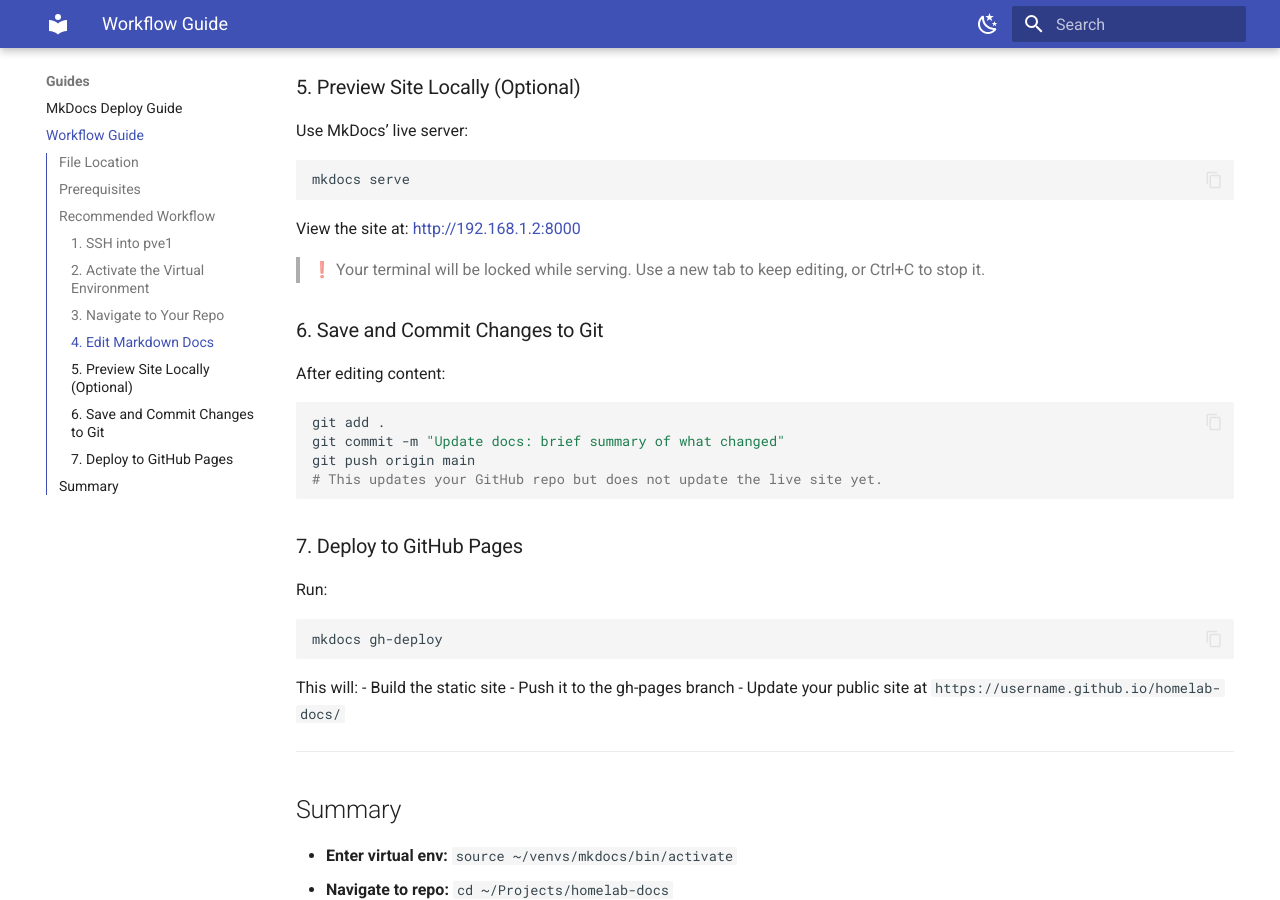
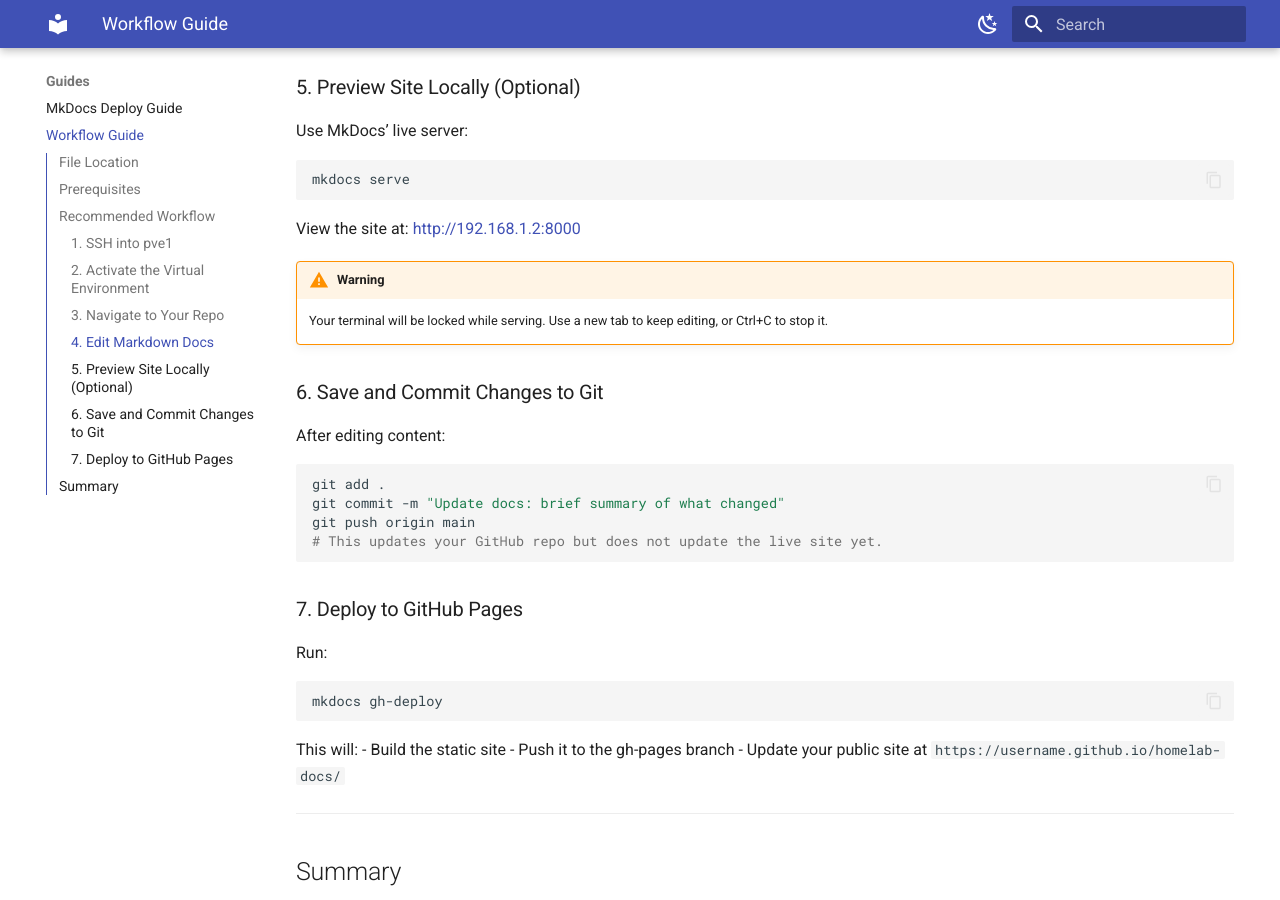
Before and after one commit to Tylerwkoontz/homelab-docs, an MkDocs documentation site: the page built from docs/guides/mkdocs_workflow_guide.md, in a window 1280 px wide and 900 px high, scrolled down 1523 px. Built offline with MkDocs 1.6.1 and Material for MkDocs 9.7.7, drawn with Linux system fonts in a browser that asks for light colours; some of the changed lines change nothing that is shown.

Commit message:
Update MkDocs workflow guide with terminal usage warning and revise mkdocs.yml for consistency

```diff
--- a/docs/guides/mkdocs_workflow_guide.md
+++ b/docs/guides/mkdocs_workflow_guide.md
@@ -67,7 +67,8 @@ mkdocs serve
 View the site at:
 http://192.168.1.2:8000
 
-> ❗ Your terminal will be locked while serving. Use a new tab to keep editing, or Ctrl+C to stop it.
+!!! warning
+    Your terminal will be locked while serving. Use a new tab to keep editing, or Ctrl+C to stop it.
 
 ### 6. Save and Commit Changes to Git
 After editing content:
--- a/mkdocs.yml
+++ b/mkdocs.yml
@@ -1,4 +1,8 @@
-site_name: Homelab Docs
+site_name: homelab-docs
+site_description: Documentation for my homelab setup and services.
+site_author: Tyler Koontz
+site_version: 1.0.0
+site_repo: https://github.com/Tylerwkoontz/homelab-docs
 site_url: https://tylerwkoontz.github.io/homelab-docs
 
 theme:
```
